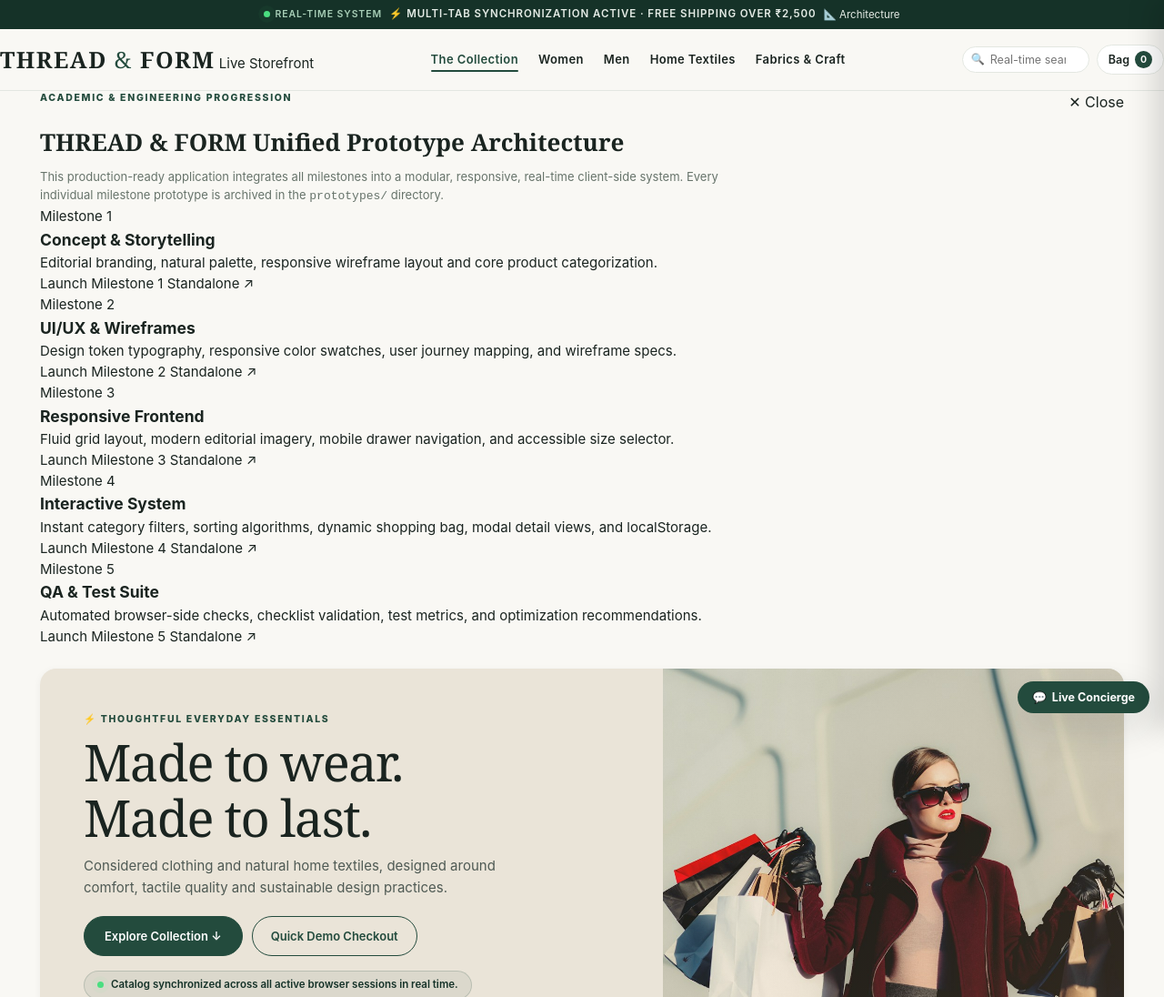
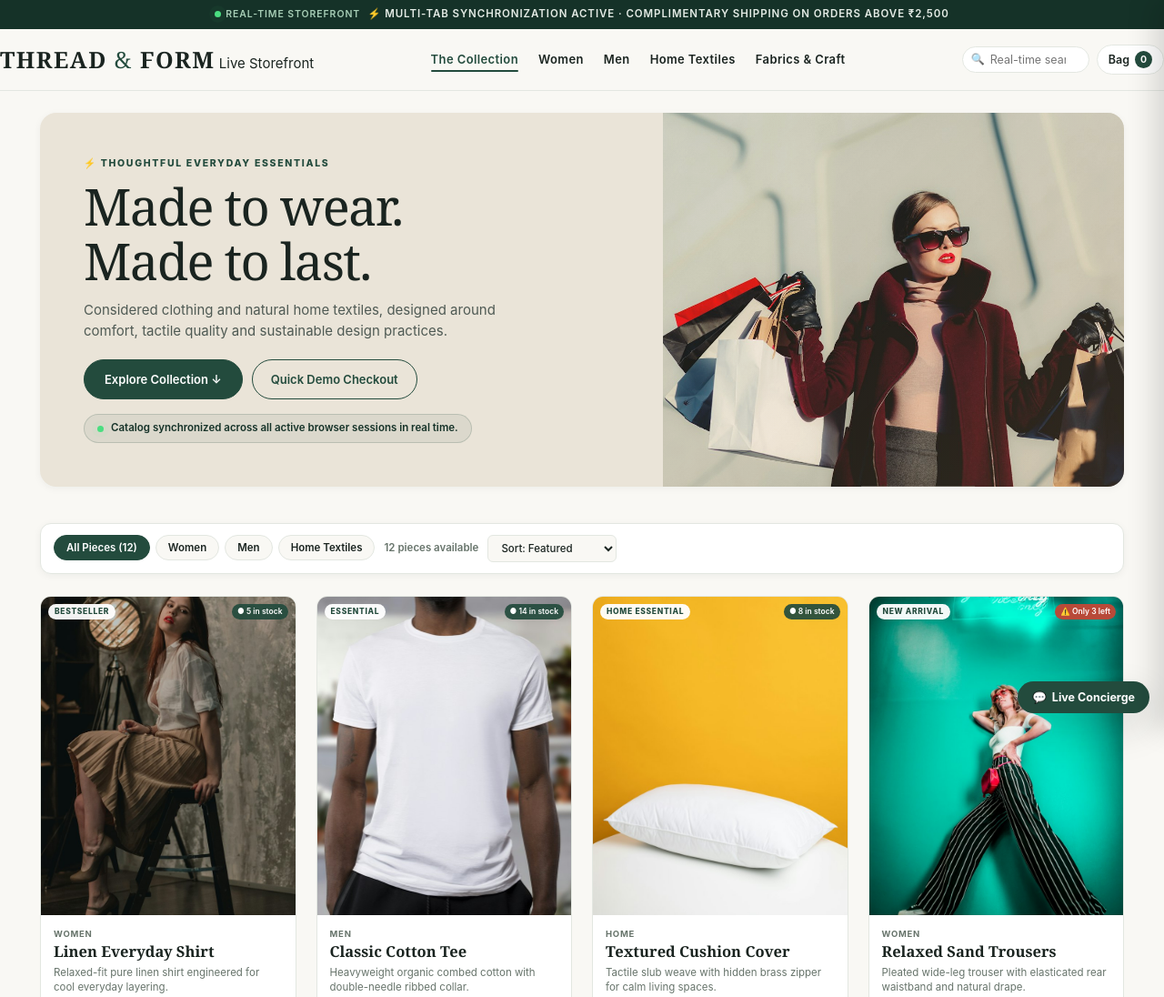
Before and after one commit to bunnyvalluri/Thread-Dress-, a website: page index.html in a window 1280 px wide. Shown: the top 1096 px of the page at 91% size. Drawn offline with Linux system fonts and the light colour scheme.

Commit message:
refactor: eliminate academic architecture panel and streamline consumer storefront

```diff
--- a/index.html
+++ b/index.html
@@ -15,12 +15,9 @@
   <aside class="top-bar" aria-label="Real-time notification ticker">
     <div class="live-pulse">
       <span class="pulse-dot"></span>
-      <span class="pulse-label">REAL-TIME SYSTEM</span>
+      <span class="pulse-label">REAL-TIME STOREFRONT</span>
     </div>
-    <div class="top-ticker" id="topTickerText">⚡ Multi-tab synchronization active · Free shipping over ₹2,500</div>
-    <button class="mode-switch-btn" id="toggleStudioBtn" onclick="toggleStudioView()">
-      <span>📐 Architecture</span>
-    </button>
+    <div class="top-ticker" id="topTickerText">⚡ Multi-tab synchronization active · Complimentary shipping on orders above ₹2,500</div>
   </aside>
 
   <!-- STICKY HEADER -->
@@ -63,56 +60,8 @@
       <a href="#collection" onclick="filterCategory('Men'); toggleMobileMenu(false);">Men's Essentials <span>→</span></a>
       <a href="#collection" onclick="filterCategory('Home'); toggleMobileMenu(false);">Home Textiles <span>→</span></a>
       <a href="#story" onclick="toggleMobileMenu(false);">Fabrics & Craftsmanship <span>→</span></a>
-      <a href="#studioPanel" onclick="toggleStudioView(); toggleMobileMenu(false);" style="color:var(--forest); font-weight:700;">📐 Architecture Inspector (Weeks 1-6) <span>→</span></a>
     </nav>
   </header>
-
-  <!-- ARCHITECTURE & SPECIFICATION INSPECTOR (Weeks 1 - 6) -->
-  <div class="container">
-    <section class="studio-panel" id="studioPanel">
-      <div style="display:flex; justify-content:space-between; align-items:center; margin-bottom:12px;">
-        <span class="eyebrow">Academic & Engineering Progression</span>
-        <button onclick="toggleStudioView()" style="border:none; background:none; cursor:pointer; font-size:16px;">✕ Close</button>
-      </div>
-      <h2 style="font-family:var(--serif); font-size:26px; margin-bottom:8px;">THREAD & FORM Unified Prototype Architecture</h2>
-      <p style="color:var(--muted); font-size:13px; max-width:800px;">
-        This production-ready application integrates all milestones into a modular, responsive, real-time client-side system. Every individual milestone prototype is archived in the <code>prototypes/</code> directory.
-      </p>
-
-      <div class="studio-grid">
-        <div class="studio-card">
-          <span class="studio-badge">Milestone 1</span>
-          <h3>Concept & Storytelling</h3>
-          <p>Editorial branding, natural palette, responsive wireframe layout and core product categorization.</p>
-          <a class="studio-link" href="milestones/milestone-01-concept.html" target="_blank">Launch Milestone 1 Standalone ↗</a>
-        </div>
-        <div class="studio-card">
-          <span class="studio-badge">Milestone 2</span>
-          <h3>UI/UX & Wireframes</h3>
-          <p>Design token typography, responsive color swatches, user journey mapping, and wireframe specs.</p>
-          <a class="studio-link" href="milestones/milestone-02-design-system.html" target="_blank">Launch Milestone 2 Standalone ↗</a>
-        </div>
-        <div class="studio-card">
-          <span class="studio-badge">Milestone 3</span>
-          <h3>Responsive Frontend</h3>
-          <p>Fluid grid layout, modern editorial imagery, mobile drawer navigation, and accessible size selector.</p>
-          <a class="studio-link" href="milestones/milestone-03-responsive-storefront.html" target="_blank">Launch Milestone 3 Standalone ↗</a>
-        </div>
-        <div class="studio-card">
-          <span class="studio-badge">Milestone 4</span>
-          <h3>Interactive System</h3>
-          <p>Instant category filters, sorting algorithms, dynamic shopping bag, modal detail views, and localStorage.</p>
-          <a class="studio-link" href="milestones/milestone-04-interactive-engine.html" target="_blank">Launch Milestone 4 Standalone ↗</a>
-        </div>
-        <div class="studio-card">
-          <span class="studio-badge">Milestone 5</span>
-          <h3>QA & Test Suite</h3>
-          <p>Automated browser-side checks, checklist validation, test metrics, and optimization recommendations.</p>
-          <a class="studio-link" href="milestones/milestone-05-quality-assurance.html" target="_blank">Launch Milestone 5 Standalone ↗</a>
-        </div>
-      </div>
-    </section>
-  </div>
 
   <!-- HERO SECTION -->
   <main class="container">
--- a/src/scripts/app.js
+++ b/src/scripts/app.js
@@ -62,15 +62,6 @@ function closeProductModal(e) {
   if (e.target.id === "productModal") toggleProductModal(false);
 }
 
-function toggleStudioView() {
-  const panel = document.getElementById("studioPanel");
-  if (!panel) return;
-  panel.classList.toggle("show");
-  if (panel.classList.contains("show")) {
-    panel.scrollIntoView({ behavior: "smooth" });
-  }
-}
-
 function toggleMobileMenu(forceState) {
   const btn = document.getElementById("mobileMenuBtn");
   const nav = document.getElementById("mobileNav");
```
